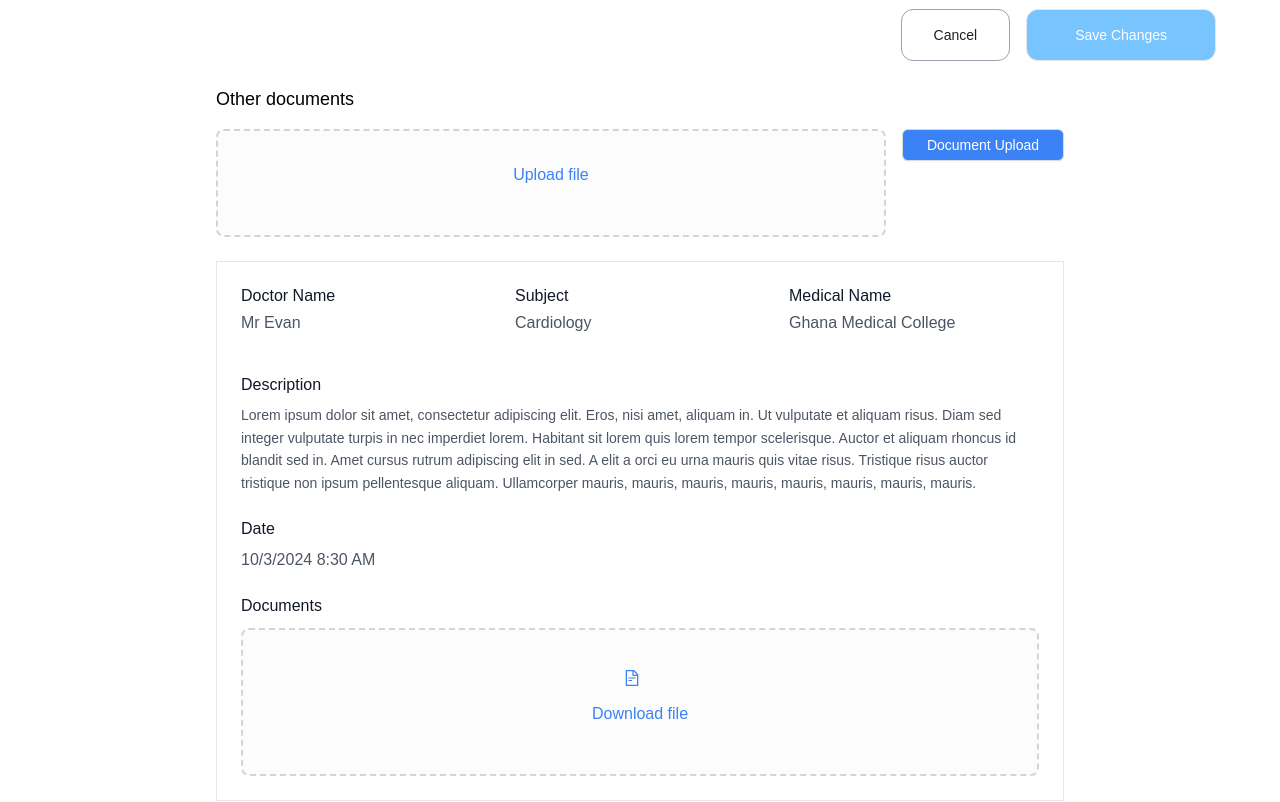
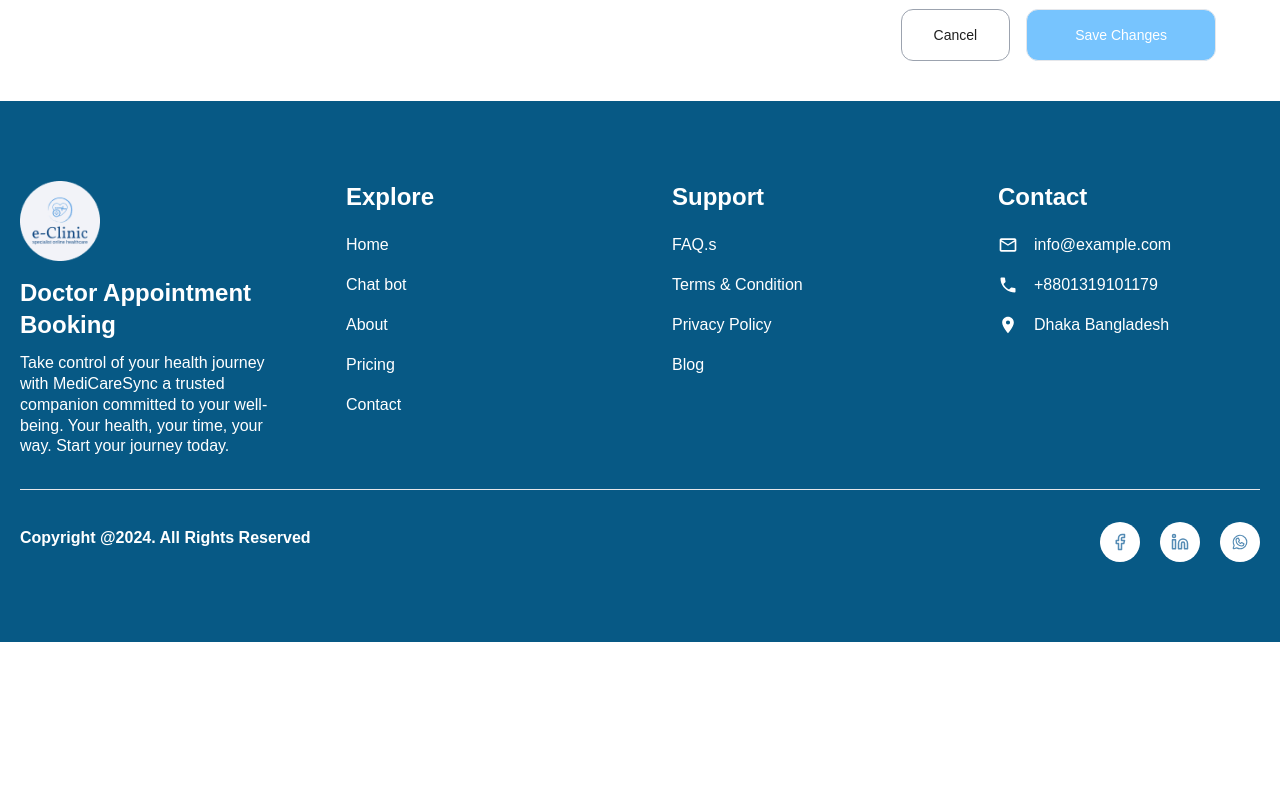
Before and after one commit to FahimAhamed101/dococ, a Next.js app: page /profile in a window 1280 px wide. Shown: the part 980-1782 px from the top of the page. After the commit the page ends 1622 px from the top, so only its background shows below. Built offline with nearby package versions, Linux system fonts and the light colour scheme; a web font is replaced by a local one.

Commit message:
not found page added

```diff
--- /dev/null
+++ b/src/app/(mainLayout)/notfound/page.tsx
@@ -0,0 +1,8 @@
+
+import NotFound from '@/components/Pages/NotFound/Notfound'
+
+const page = () => {
+  return <NotFound />
+}
+
+export default page
--- a/src/components/Pages/ChangePassword/ChangePassword.tsx
+++ b/src/components/Pages/ChangePassword/ChangePassword.tsx
@@ -7,7 +7,7 @@ import CustomInput from "@/components/UI/CustomInput";
 import MainContainer from "@/components/Shared/MainContainer/MainContainer";
 import CustomButton from "@/components/UI/CustomButton";
 import React from "react";
-
+import lock from "@/assets/lock.svg"
 const breadcrumbItems = [
   {
     href: "/",
--- /dev/null
+++ b/src/components/Pages/NotFound/Notfound.tsx
@@ -0,0 +1,29 @@
+"use client";
+
+import MainContainer from "@/components/Shared/MainContainer/MainContainer";
+import Image from "next/image";
+import React from "react";
+import notfound from "@/assets/notfound.svg"
+import Link from "next/link";
+
+
+const NotFound : React.FC = () => {
+
+
+
+  return (
+    <section className="w-full min-h-screen px-5 py-10 bg-[#F1F9FF] f">
+      <MainContainer className="text-center flex justify-center">
+
+        <div>  <h1 className="text-4xl font-semibold mb-6">Sorry,Page not Found!</h1>
+           <Link href="/" className="text-2xl font-semibold mb-6">Go to Homepage</Link>
+        <Image src={notfound} alt="lock icon" width={600} height={16} /> </div>
+
+
+
+      </MainContainer>
+    </section>
+  );
+};
+
+export default NotFound;
--- a/src/components/Pages/Profile/Profile.tsx
+++ b/src/components/Pages/Profile/Profile.tsx
@@ -2,7 +2,7 @@
 import React, { useState } from "react";
 import Image from "next/image";
 import { Form, Upload, Button } from "antd";
-import { FileTextOutlined, UploadOutlined } from "@ant-design/icons";
+import { UploadOutlined } from "@ant-design/icons";
 import { HiOutlineHome } from "react-icons/hi";
 import { IoCameraOutline } from "react-icons/io5";
 import CustomBreadcrumb from "@/components/UI/CustomBreadcrumb";
@@ -165,69 +165,6 @@ const ProfileForm: React.FC = () => {
             </div>
           </Form>
         </div>
-              <div className="max-w-4xl mx-auto p-6 space-y-6">
-      {/* Other documents section */}
-      <div>
-        <h2 className="text-lg font-medium mb-4">Other documents</h2>
-        <div className="flex gap-4 items-start">
-          <div className="flex-1 border-2 border-dashed border-gray-300 rounded-lg p-8 text-center bg-gray-50/50">
-            <Upload className="w-8 h-8 text-blue-500 mx-auto mb-2" />
-            <p className="text-blue-500 font-medium">Upload file</p>
-          </div>
-          <Button className="bg-blue-500 hover:bg-blue-600 text-white px-6">Document Upload</Button>
-        </div>
-      </div>
-
-      {/* Appointment details card */}
-      <div className="border border-gray-200">
-        <div className="p-6">
-          {/* Header row with three columns */}
-          <div className="grid grid-cols-3 gap-6 mb-6">
-            <div>
-              <h3 className="font-medium text-gray-900 mb-1">Doctor Name</h3>
-              <p className="text-gray-600">Mr Evan</p>
-            </div>
-            <div>
-              <h3 className="font-medium text-gray-900 mb-1">Subject</h3>
-              <p className="text-gray-600">Cardiology</p>
-            </div>
-            <div>
-              <h3 className="font-medium text-gray-900 mb-1">Medical Name</h3>
-              <p className="text-gray-600">Ghana Medical College</p>
-            </div>
-          </div>
-
-          {/* Description section */}
-          <div className="mb-6">
-            <h3 className="font-medium text-gray-900 mb-2">Description</h3>
-            <p className="text-gray-600 text-sm leading-relaxed">
-              Lorem ipsum dolor sit amet, consectetur adipiscing elit. Eros, nisi amet, aliquam in. Ut vulputate et
-              aliquam risus. Diam sed integer vulputate turpis in nec imperdiet lorem. Habitant sit lorem quis lorem
-              tempor scelerisque. Auctor et aliquam rhoncus id blandit sed in. Amet cursus rutrum adipiscing elit in
-              sed. A elit a orci eu urna mauris quis vitae risus. Tristique risus auctor tristique non ipsum
-              pellentesque aliquam. Ullamcorper mauris, mauris, mauris, mauris, mauris, mauris, mauris, mauris.
-            </p>
-          </div>
-
-          {/* Date section */}
-          <div className="mb-6">
-            <h3 className="font-medium text-gray-900 mb-2">Date</h3>
-            <p className="text-gray-600">10/3/2024 8:30 AM</p>
-          </div>
-
-          {/* Documents section */}
-          <div>
-            <h3 className="font-medium text-gray-900 mb-3">Documents</h3>
-            <div className="border-2 border-dashed border-gray-300 rounded-lg p-8 text-center bg-gray-50/50">
-
-
-              <FileTextOutlined className="w-8 h-8 text-blue-500 mx-auto mb-2"/>
-              <p className="text-blue-500 font-medium">Download file</p>
-            </div>
-          </div>
-        </div>
-      </div>
-    </div>
       </MainContainer>
     </section>
   );
--- a/src/components/Shared/Navbar/Navbar.tsx
+++ b/src/components/Shared/Navbar/Navbar.tsx
@@ -36,13 +36,15 @@ const Navbar = () => {
      const iscontact = pathname === '/contact';
        const isPrivacyPolicy = pathname === '/privacy-policy';
           const isTermCondition = pathname === '/terms-conditions';
+             const isChangePassword = pathname === '/change-password';
+               const isNotFound = pathname === '/notfound';
   return (
     <nav className={    isHomePage
     ? 'bg-sky-50'
     : isPricing
       ? 'bg-[#F4FCF8]'
       : isFaq
-        ? 'bg-sky-50 pt-5' : iscontact ? 'bg-sky-50 pt-5' : isTermCondition ? 'bg-sky-50 pt-5' : isPrivacyPolicy ? 'bg-sky-50 pt-5'
+        ? 'bg-sky-50 pt-5' : iscontact ? 'bg-sky-50 pt-5' :isNotFound ? 'bg-[#F1F9FF] pt-5' : isTermCondition ? 'bg-sky-50 pt-5' : isPrivacyPolicy ? 'bg-sky-50 pt-5' : isChangePassword ? 'bg-[#F1F9FF] pt-5'
         : 'w-full py-2 sm:py-3 md:py-4 lg:py-5'}>
       <MainContainer className="p-2 sm:p-3 md:p-4 bg-sky-100 flex justify-between items-center rounded-lg">
         {/* Logo - responsive sizing */}
--- a/src/components/UI/CustomInput.tsx
+++ b/src/components/UI/CustomInput.tsx
@@ -40,9 +40,9 @@ const CustomInput: React.FC<
         />
       ) : isPassword ? (
         <Input.Password
-          prefix={Icon && <Icon className="  text-xl" />} // Dynamic icon
+          prefix={Icon && <Icon className="text-[#414141]  text-xl" />} // Dynamic icon
           placeholder={placeholder || "Enter password"} // Dynamic placeholder
-          className={`w-full border border-[#77C4FE] px-4 py-2 text-[16px]  text-gray-700 rounded-lg focus:border-[#77C4FE] ${className}`}
+          className={`w-full border bg-[#D5EDFF4D] border-[#77C4FE] px-4 py-2 text-[16px]  text-gray-700 rounded-lg focus:border-[#77C4FE] ${className}`}
           {...(rest as InputProps)} // Spread InputProps if isPassword
         />
       ) : (
--- a/src/components/UI/CustomSelect.tsx
+++ b/src/components/UI/CustomSelect.tsx
@@ -28,7 +28,7 @@ const CustomSelect: FC<CustomSelectProps> = ({
           padding: "20px",
         }}
         placeholder={placeholder || "Select value"}
-        className={`w-full border border-[#77C4FE] px-4 py-2 text-[16px] bg-secondary text-gray-700 rounded-lg focus:border-[#77C4FE] ${className}`}
+        className={`w-full border border-[#77C4FE] px-4 py-2 text-[16px]  text-gray-700 rounded-lg focus:border-[#77C4FE] ${className}`}
         {...rest}
       >
         {options.map((option) => (
```
Also changed, not shown: src/assets/lock.svg (added), src/assets/notfound.svg (added).
